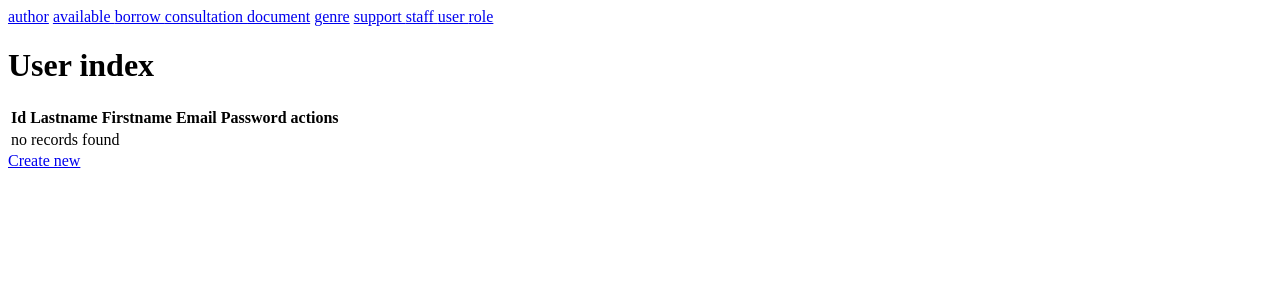
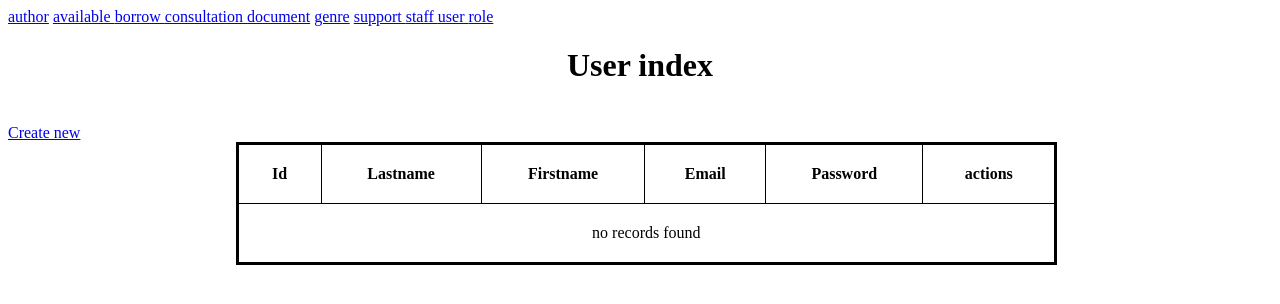
Before and after one commit to vincentmartin84/bibliothe_guinot, a Symfony app: template templates/user/index.html.twig in a window 1280 px wide. Shown: the top 304 px of the page. Run offline with Twig, Linux system fonts and the light colour scheme; the template is opened without the code that fills it, so the values that code supplies are empty; some libraries are stand-ins or nearby versions.

Commit message:
petite modification et ajout des fonction tostring

```diff
--- a/src/Entity/Author.php
+++ b/src/Entity/Author.php
@@ -87,4 +87,8 @@ class Author
 
         return $this;
     }
+    public function __toString()
+    {
+        return $this->lastname ?? '';
+            }
 }
--- a/src/Entity/Available.php
+++ b/src/Entity/Available.php
@@ -72,4 +72,8 @@ class Available
 
         return $this;
     }
+    public function __toString()
+    {
+        return $this->title ?? '';
+    }
 }
--- a/src/Entity/Consultation.php
+++ b/src/Entity/Consultation.php
@@ -72,4 +72,8 @@ class Consultation
 
         return $this;
     }
+    public function __toString()
+    {
+        return $this->title ?? '';
+    }
 }
--- a/src/Entity/Genre.php
+++ b/src/Entity/Genre.php
@@ -72,4 +72,8 @@ class Genre
 
         return $this;
     }
+    public function __toString()
+    {
+        return $this->title ?? '';
+    }
 }
--- a/src/Entity/Support.php
+++ b/src/Entity/Support.php
@@ -72,4 +72,8 @@ class Support
 
         return $this;
     }
+    public function __toString()
+    {
+        return $this->title ?? '';
+    }
 }
--- a/templates/user/index.html.twig
+++ b/templates/user/index.html.twig
@@ -1,9 +1,29 @@
 {% extends 'base.html.twig' %}
 
-{% block title %}User index{% endblock %}
+{% block title %}User index
+{% endblock %}
 
 {% block body %}
+	<style>
+		table {
+			width: 65%;
+			border-collapse: collapse;
+			border: 3px solid;
+			margin-left: 18%;
+		}
+		th,
+		td {
+			padding: 20px;
+			border: 1px solid;
+			text-align: center;
+		}
+		h1 {
+			text-align: center;
+		}
+	</style>
 	<h1>User index</h1>
+    <br>
+    <a href="{{ path('app_user_new') }}">Create new</a>
 
 	<table class="table">
 		<thead>
@@ -37,5 +57,5 @@
 		</tbody>
 	</table>
 
-    <a href="{{ path('app_user_new') }}">Create new</a>
+
 {% endblock %}
```
Also changed, not shown: templates/home/index.html.twig (+1 -6 lines), templates/role/index.html.twig (+19 -1 lines), templates/support/index.html.twig (+17 -0 lines). Lines whose indentation alone changed are shown as unchanged.
